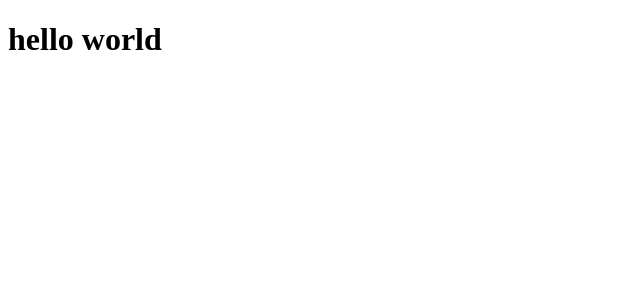
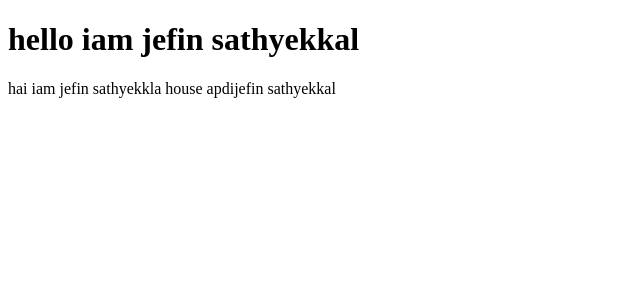
Before and after one commit to JEFINJEFI/react, a React (Create React App) app: page / in a window 1280 px wide. Shown: the top 300 px of the page, without its empty margins (0-640 px from the left). Built offline with nearby package versions, Linux system fonts and the light colour scheme.

Commit message:
props the value is passing from parent file to child

```diff
--- a/src/App.js
+++ b/src/App.js
@@ -1,8 +1,17 @@
+
+import './app.css';
+import Header from './Heder';
+function App() {
+  const data='jefin sathyekkal'
+  return (
+    <div>
+
+  <Header data={data}/>
+
+  <p>hai iam jefin sathyekkla house apdi{data}</p>
 
 
-function App() {
-  return (
-  <h1>hello world</h1>
+  </div>
   );
 }
 
--- /dev/null
+++ b/src/Heder.js
@@ -0,0 +1,4 @@
+function Header(props){
+    return(<h1>hello iam {props.data}</h1>)
+}
+export default Header;
--- /dev/null
+++ b/src/app.css
@@ -0,0 +1,6 @@
+.hello{
+    background-color: aqua;
+}
+.head{
+    background-color: orange;
+}
```
